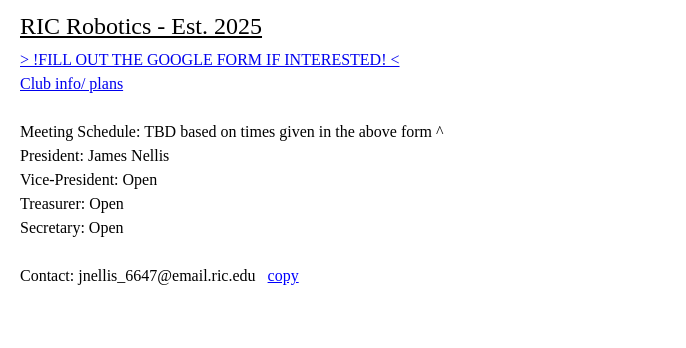
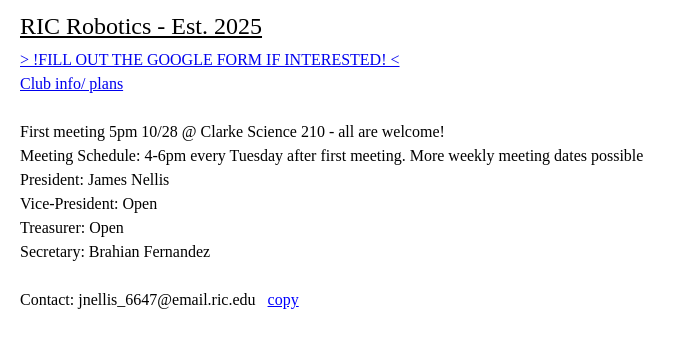
Before and after one commit to RICRobotics/ricrobotics.github.io, a plain HTML site: page index.html in a window 1280 px wide. Shown: the whole page, without its empty margins (0-686 px from the left). Drawn offline with Linux system fonts and the light colour scheme.

Commit message:
update index

```diff
--- a/index.html
+++ b/index.html
@@ -69,11 +69,12 @@
     <p><a href="https://forms.gle/Zdkjng7vhTCrmmHPA" target="blank"> &gt; !FILL OUT THE GOOGLE FORM IF INTERESTED! &lt; </a></p>
     <a href="info.html">Club info/ plans</a>
     <br><br><br><br>
-    <p>Meeting Schedule: TBD based on times given in the above form ^</p>
+    <p>First meeting 5pm 10/28 @ Clarke Science 210 - all are welcome!</p>
+    <p>Meeting Schedule: 4-6pm every Tuesday after first meeting. More weekly meeting dates possible
     <p>President: James Nellis</p>
     <p>Vice-President: Open</p>
     <p>Treasurer: Open</p>
-    <p>Secretary: Open</p>
+    <p>Secretary: Brahian Fernandez</p>
     <br>
     <p>Contact: jnellis_6647@email.ric.edu
     <span id="copyButton" onclick="copyEmail()" style="
```
